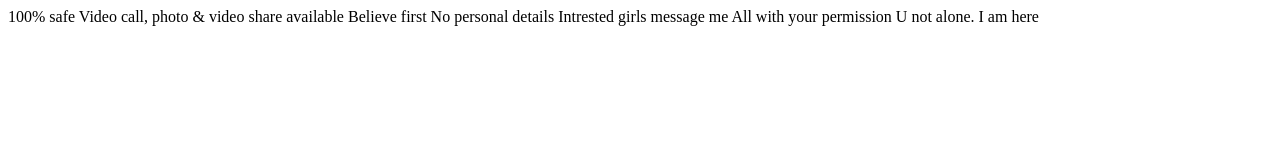
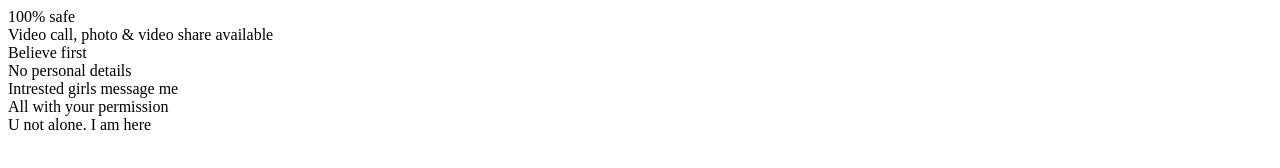
Before and after one commit to babby455/happi, a plain HTML site: page index.html in a window 1280 px wide. Drawn offline with Linux system fonts and the light colour scheme.

Commit message:
Update index.html

```diff
--- a/index.html
+++ b/index.html
@@ -5,12 +5,12 @@
   </head>
   <body>
     <a>100% safe
-Video call, photo & video share available
-Believe first
-No personal details
-Intrested girls message me
-All with your permission
-U not alone. I am here
+<div>Video call, photo & video share available</div>
+<div>Believe first</div>
+<div>No personal details</div>
+<div>Intrested girls message me</div>
+<div>All with your permission</div>
+<div>U not alone. I am here</div>
     </a>
     </body>
 </html>
```
